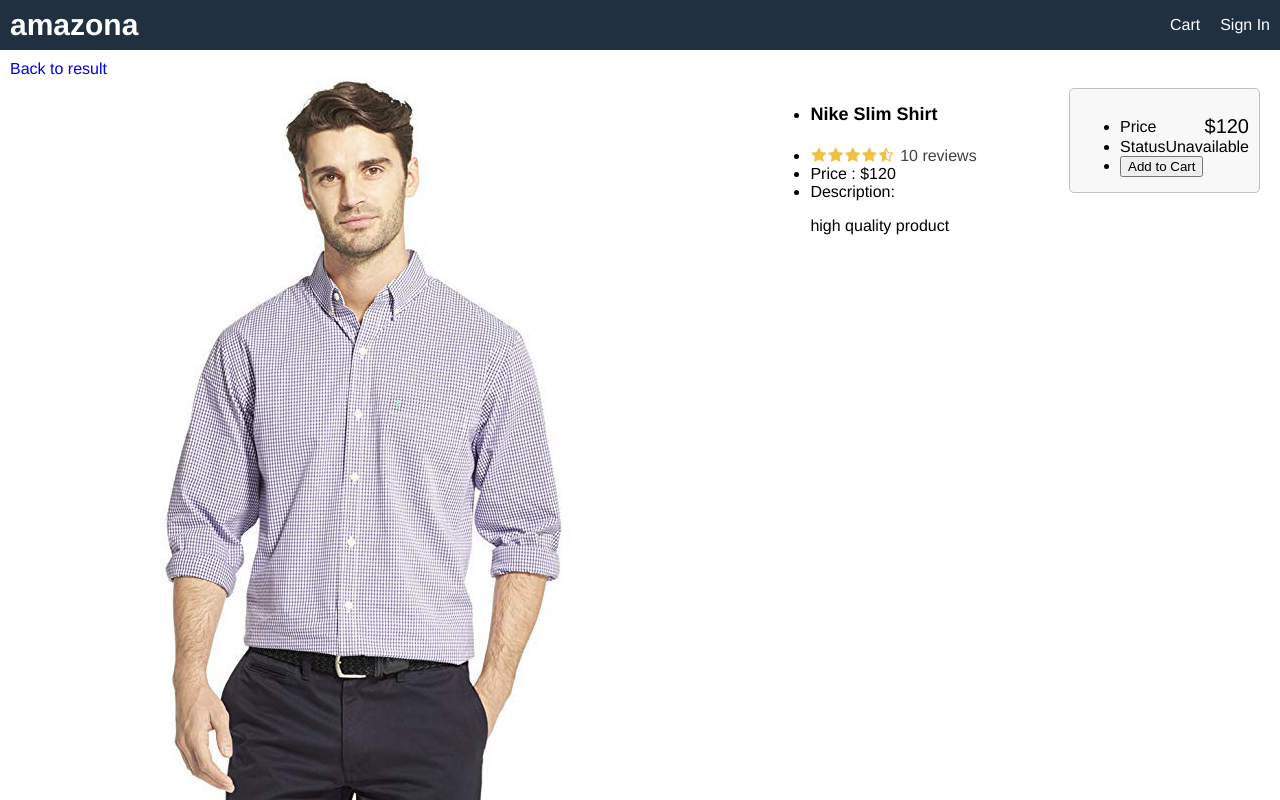
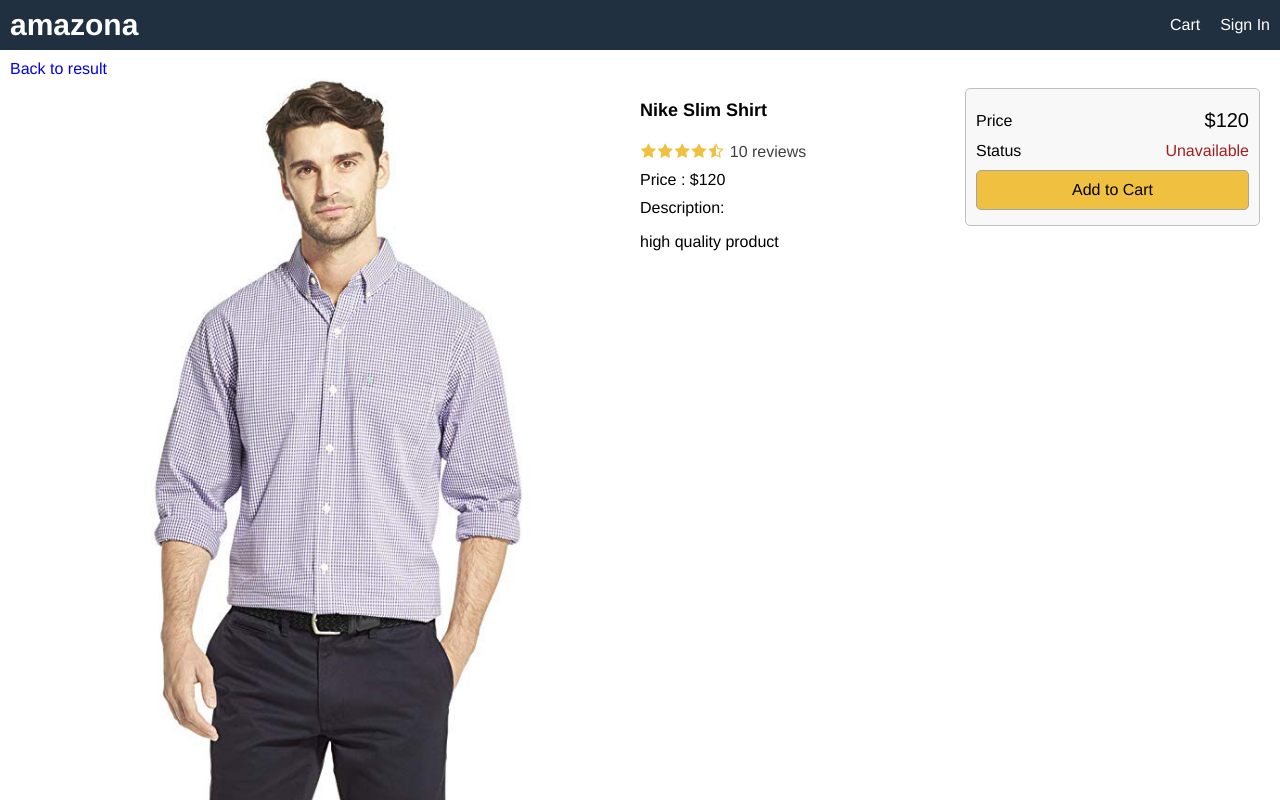
Before and after one commit to Chamika-Palinda/e-commerce-site, a React (Create React App) app in the folder frontend/: page /product/1 in a window 1280 px wide. Shown: the top 800 px of the page. Built offline with nearby package versions, Linux system fonts and the light colour scheme.

Commit message:
adds styles to product screen

```diff
--- a/frontend/src/data.js
+++ b/frontend/src/data.js
@@ -6,6 +6,7 @@
             category:'Shirts',
             image:'/images/p1.jpg',
             price:120,
+            countInStock:0,
             brand:'Nike',
             rating:4.5,
             numReviews:10,
@@ -17,6 +18,7 @@
             category:'Shirts',
             image:'/images/p2.jpg',
             price: 100,
+            countInStock:50,
             brand:'Puma',
             rating:3,
             numReviews:3,
@@ -28,6 +30,7 @@
             category:'Shirts',
             image:'/images/p3.jpg',
             price:230,
+            countInStock:50,
             brand:'Noopa',
             rating:4,
             numReviews:13,
@@ -39,6 +42,7 @@
             category:'Trousers',
             image:'/images/p4.jpg',
             price:100,
+            countInStock:50,
             brand:'Niwed',
             rating:4.5,
             numReviews:10,
@@ -50,6 +54,7 @@
             category:'Trousers',
             image:'/images/p5.jpg',
             price:60,
+            countInStock:50,
             brand:'Puzekk',
             rating:2,
             numReviews:7,
@@ -61,6 +66,7 @@
             category:'Trousers',
             image:'/images/p6.jpg',
             price:123,
+            countInStock:50,
             brand:'Adidas',
             rating:6,
             numReviews:12,
--- a/frontend/src/index.css
+++ b/frontend/src/index.css
@@ -1,8 +1,8 @@
 body {
-  margin: 0;
-  font-family: -apple-system, BlinkMacSystemFont, 'Segoe UI', 'Roboto', 'Oxygen',
-    'Ubuntu', 'Cantarell', 'Fira Sans', 'Droid Sans', 'Helvetica Neue',
-    sans-serif;
+  margin:0;
+  height: 100vh;
+  font-size:1.6rem;
+  font-family: Helvetica,Arial,sans-serif;
   -webkit-font-smoothing: antialiased;
   -moz-osx-font-smoothing: grayscale;
 }
@@ -12,12 +12,6 @@
 
 }
 
-body{
-  margin:0;
-  height: 100vh;
-  font-size:1.6rem;
-  font-family: Helvetica,Arial,sans-serif;
-}
 
 /* Layout */
 
@@ -68,6 +62,38 @@
   color: #ff8000;
 }
 
+ul{
+  padding: 0;
+  margin: 0;
+  list-style-type: none;
+
+}
+
+li{margin-top: 1rem;}
+
+
+button{
+  padding: 1rem;
+  border-radius: 0.5rem;
+  border: 0.1rem #a4a4a4 solid;
+  font-size:1.6rem;
+  font-family: Helvetica,Arial,sans-serif;
+  -webkit-font-smoothing: antialiased ;
+  -moz-osx-font-smoothing: grayscale;
+  background-color: #f8f8f8;
+  cursor: pointer;
+}
+button:hover{
+  border: 0.1rem #404040 solid;
+}
+
+button.primary{
+  background-color: #f0c040;
+}
+
+button.block {
+  width: 100%;
+}
 /* Header */
 header a {
   color: #ffffff;
@@ -95,6 +121,14 @@
   justify-content: center;
 }
 
+.col-1{
+  flex: 1 1 25rem;
+}
+
+.col-2{
+  flex: 2 1 50rem;
+}
+
 img{
   border-radius: 0.5rem;
 
@@ -104,7 +138,9 @@
   max-width: 29rem;
   width: 100%;
 }
-
+img.large{
+  width: 100%;
+}
 
 /* Card */
 
@@ -138,3 +174,12 @@
 .rating span:last-child{
   color: #404040;
 }
+
+/* Alert  */
+.sucess {
+  color:#20a020;
+}
+
+.error{
+  color: #a02020;
+}
```
